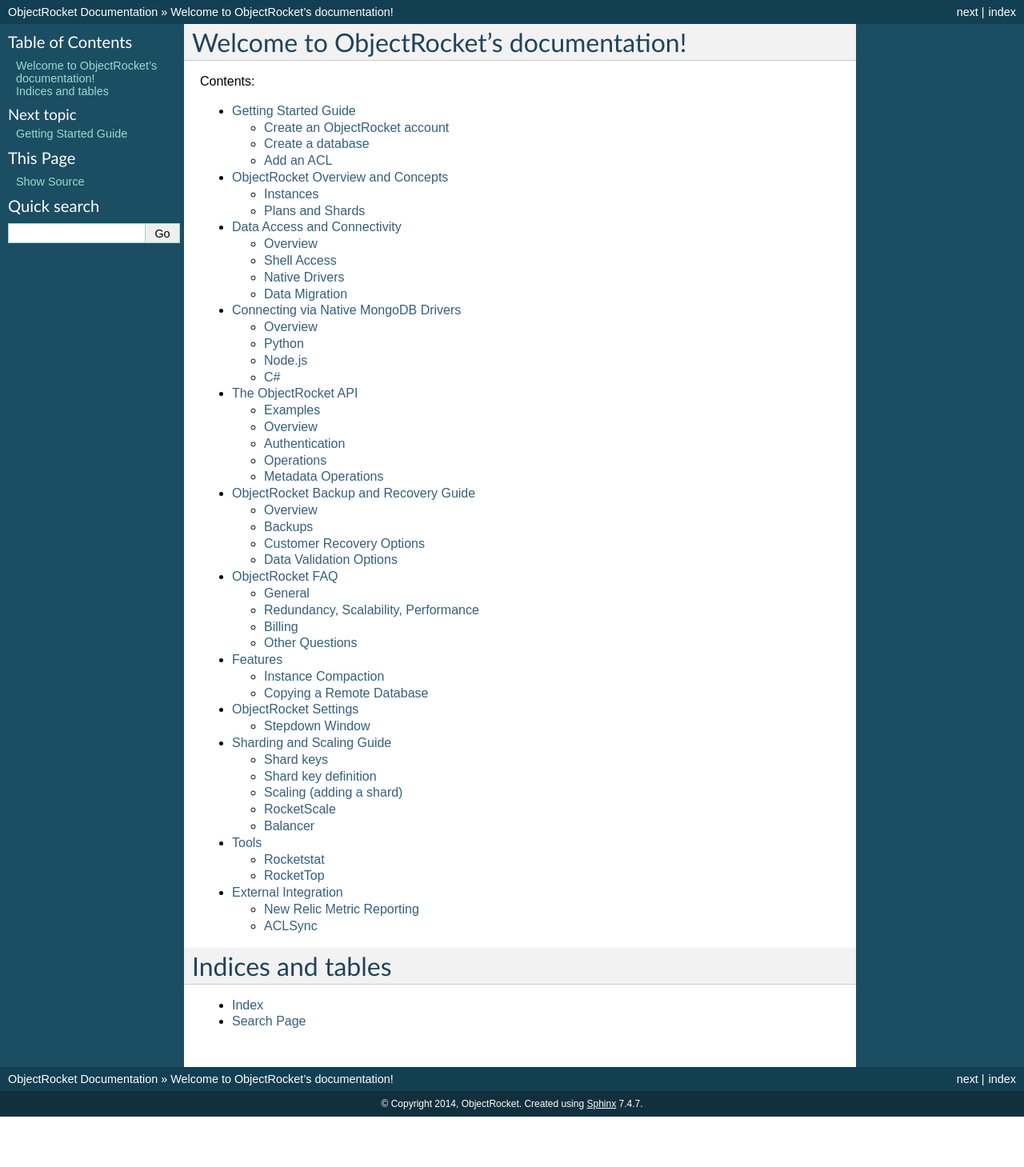
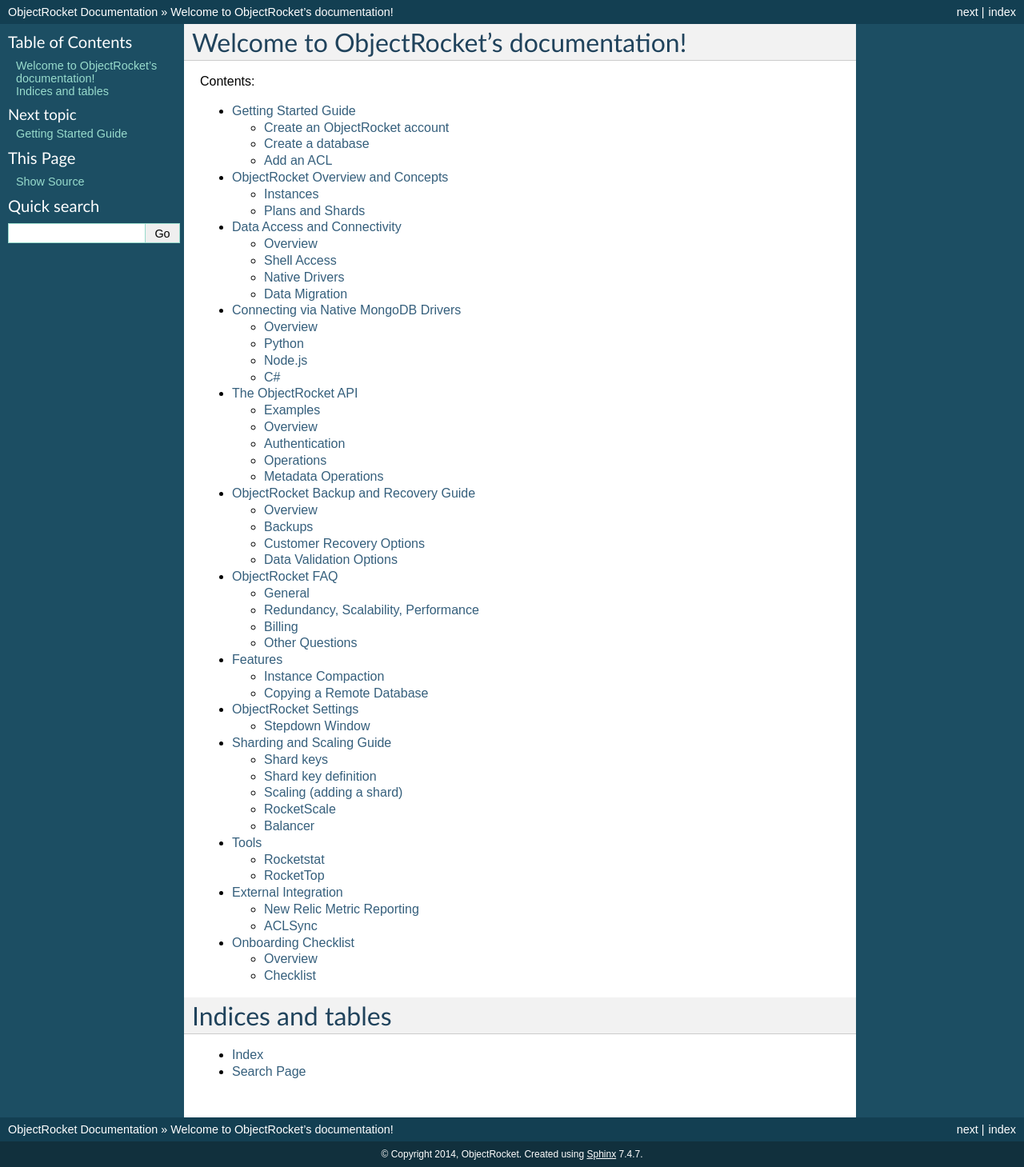
Before and after one commit to zcorleissen/documentation, a Sphinx documentation site: the page built from source/index.rst, in a window 1280 px wide. Shown: the whole page at 80% size. Built offline with Sphinx 7.4.7, drawn with Linux system fonts in a browser that asks for light colours; before the commit the page ends 1396 px from its top, so only the background shows below that.

Commit message:
onboarding checklist and index entry

```diff
--- a/source/index.rst
+++ b/source/index.rst
@@ -23,6 +23,7 @@
    sharding_and_scaling
    tools
    external_integration
+   onboarding_checklist
 
 .. toctree::
    :hidden:
--- a/source/onboarding_checklist.rst
+++ b/source/onboarding_checklist.rst
@@ -1,10 +1,16 @@
 Onboarding Checklist
 ======================================
 
+Overview
+--------
+
 This guide is intended to enumerate the questions that need to be answered in order size out and quote a plan size for new custom instance on the ObjectRocket platform.  The following questions need to be answered:
 
+Checklist
+---------
+
 MongoDB
-~~~~~~~
+^^^^^^^
 
 - What is the MongoDB version of the existing instance?
 - Where is the existing instance hosted?
@@ -34,7 +40,6 @@
 .. code-block:: javascript
 
     rs.status();
-
 
 Sharding
 ^^^^^^^^
```
